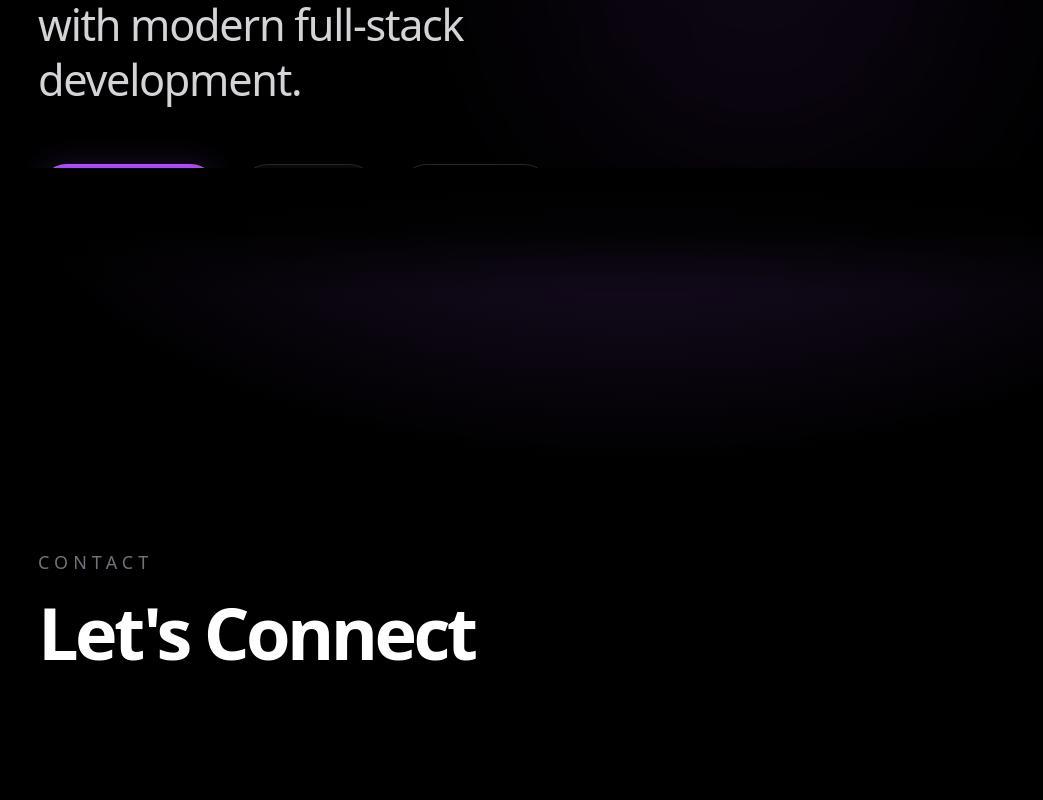
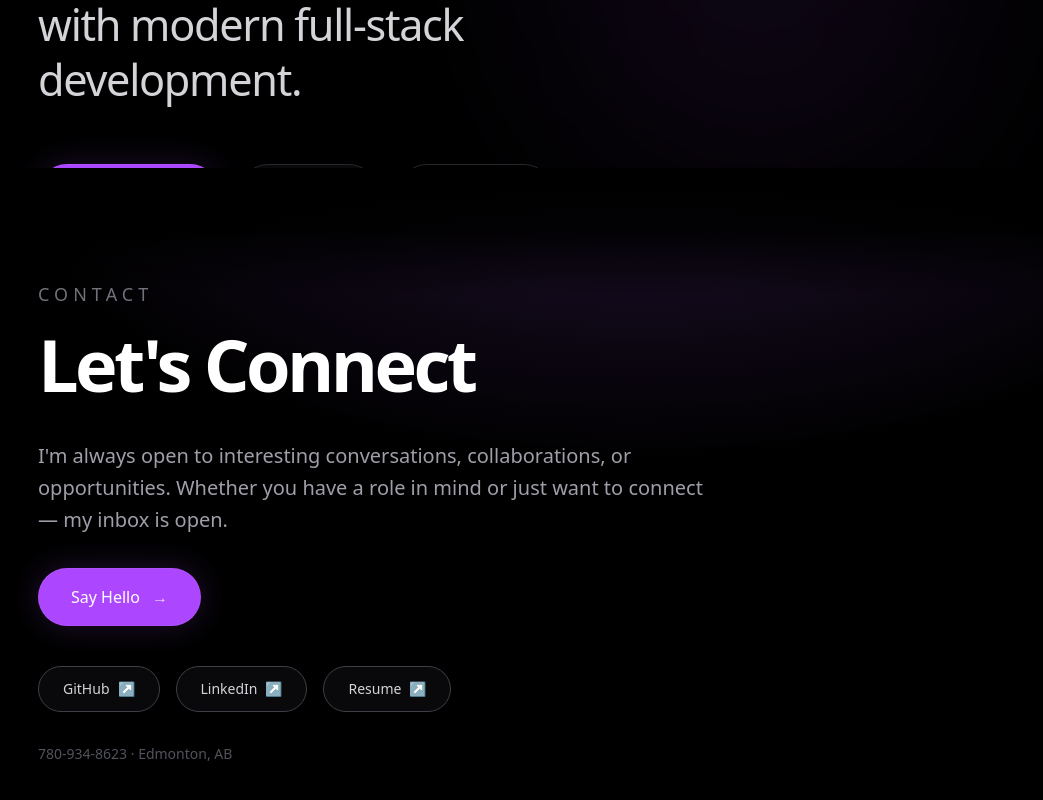
Before and after one commit to arfaa11/portfolio, a Next.js app: page / in a window 1280 px wide. Shown: the part 632-1432 px from the top of the page, without its empty margins (2-1045 px from the left). Built offline with nearby package versions, Linux system fonts and the light colour scheme.

Commit message:
refactor SectionCard component to make title and description optional, and improve layout structure

```diff
--- a/src/components/ui/section-card.tsx
+++ b/src/components/ui/section-card.tsx
@@ -1,38 +1,49 @@
+import { ReactNode } from "react";
+
 type SectionCardProps = {
   eyebrow: string;
-  title: string;
-  description: string;
+  title?: string;
+  description?: string;
+  children?: ReactNode;
+  className?: string;
 };
 
 export function SectionCard({
   eyebrow,
   title,
   description,
+  children,
+  className = "",
 }: SectionCardProps) {
   return (
-    <section className="relative flex h-screen w-full items-center overflow-hidden bg-black text-white">
-
+    <section
+      className={`relative flex min-h-screen w-full flex-col overflow-hidden bg-black text-white ${className}`}
+    >
       {/* TOP RADIAL GRADIENT GLOW */}
       <div className="pointer-events-none absolute inset-x-0 top-0 z-0 h-[300px] bg-[radial-gradient(ellipse_at_top,rgba(168,85,247,0.18),transparent_70%)]" />
 
-      {/* TOP FADE (keeps clean transition) */}
+      {/* TOP FADE */}
       <div className="pointer-events-none absolute inset-x-0 top-0 z-10 h-32 bg-gradient-to-b from-black via-black/90 to-transparent" />
 
       {/* CONTENT */}
-      <div className="relative z-20 mx-auto w-full max-w-[1900px] px-4 pt-28 sm:px-6 lg:px-8 xl:px-10">
-        <div className="max-w-6xl">
-          <p className="text-base uppercase tracking-[0.28em] text-zinc-500 sm:text-lg">
-            {eyebrow}
-          </p>
+      <div className="relative z-20 mx-auto w-full max-w-[1900px] px-4 pt-28 pb-20 sm:px-6 lg:px-8 xl:px-10">
+        <p className="text-base uppercase tracking-[0.28em] text-zinc-500 sm:text-lg">
+          {eyebrow}
+        </p>
 
+        {title && (
           <h3 className="mt-5 text-4xl font-semibold tracking-[-0.05em] text-white sm:text-5xl lg:text-6xl xl:text-7xl 2xl:text-[5.25rem]">
             {title}
           </h3>
+        )}
 
+        {description && (
           <p className="mt-8 max-w-4xl text-lg leading-8 text-zinc-400 sm:text-xl lg:text-2xl lg:leading-10 xl:text-[1.7rem] xl:leading-[1.75]">
             {description}
           </p>
-        </div>
+        )}
+
+        {children}
       </div>
     </section>
   );
```
